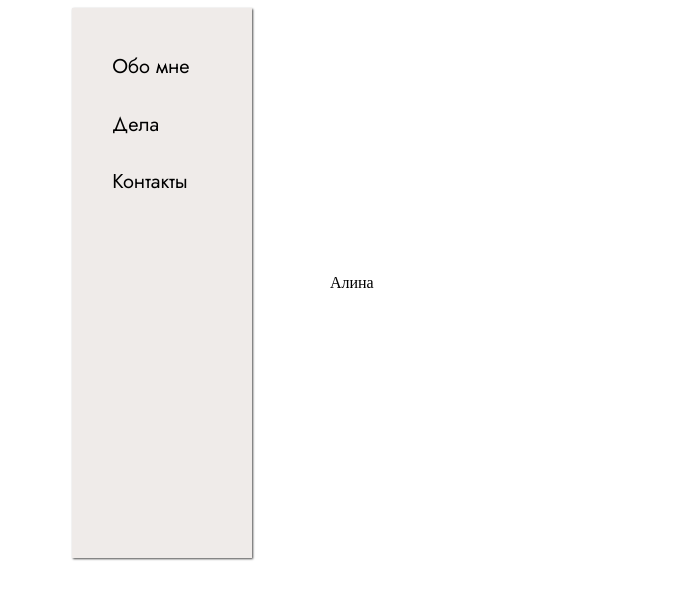
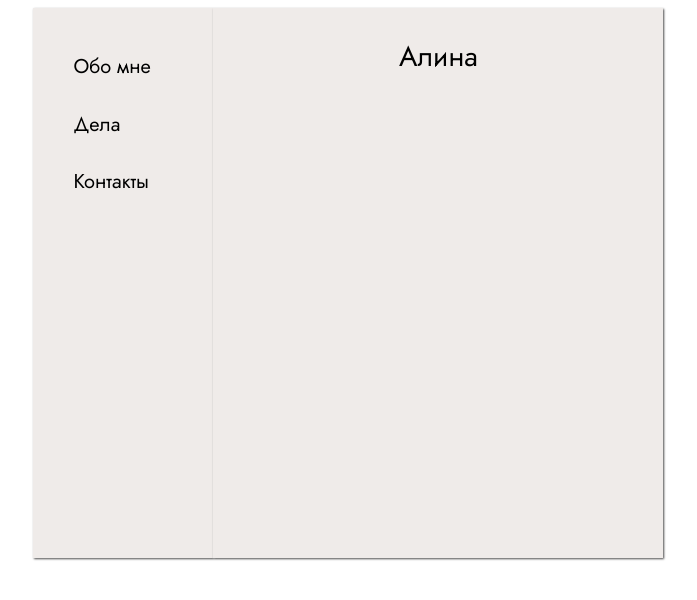
Before and after one commit to WebHeroSchool/ReactApp-n, a React (Create React App) app: page / in a window 1280 px wide. Shown: the top 600 px of the page, without its empty margins (417-1114 px from the left). Built offline with nearby package versions, Linux system fonts and the light colour scheme.

Commit message:
feat: add new files styles for About and Contacts

```diff
--- a/src/components/About/About.js
+++ b/src/components/About/About.js
@@ -1,7 +1,11 @@
 import React from 'react';
+import styles from './About.module.css';
 
 const About = () => (
-	<div>Алина</div>
-);
+	<div className={styles.wrap}>
+		<div className={styles.about}>
+			<p className={styles.title}>Алина</p>
+		</div>
+	</div>);
 
 export default About;
--- /dev/null
+++ b/src/components/About/About.module.css
@@ -0,0 +1,17 @@
+.wrap {
+  display: flex;
+  align-items: flex-start;
+  justify-content: center;
+  background-color: #efebe9;
+  box-shadow: 1px 1px 2px rgba(0, 0, 0, .7);
+  min-height: 550px;
+  min-width: 450px;
+}
+
+.about {
+
+}
+
+.title {
+  font: normal normal 28px 'Jost', sans-serif;
+}
--- a/src/components/Contacts/Contacts.js
+++ b/src/components/Contacts/Contacts.js
@@ -1,9 +1,12 @@
 import React from 'react';
+import styles from './Contacts.module.css'
 
 const Contacts = () => (
-	<div>
-		<p> Профиль GitHub </p>
-		<a href="https://github.com/Alina1317"></a>
+	<div className={styles.wrap}>
+		<div className={styles.contacts}>
+			<p  className={styles.title}> Профиль GitHub </p>
+			<a href="https://github.com/Alina1317"></a>
+		</div>
 	</div>);
 
 
--- /dev/null
+++ b/src/components/Contacts/Contacts.module.css
@@ -0,0 +1,17 @@
+.wrap {
+  display: flex;
+  align-items: flex-start;
+  justify-content: center;
+  background-color: #efebe9;
+  box-shadow: 1px 1px 2px rgba(0, 0, 0, .7);
+  min-height: 550px;
+  min-width: 450px;
+}
+
+.contacts {
+
+}
+
+.title {
+  font: normal normal 28px 'Jost', sans-serif;
+}
```
